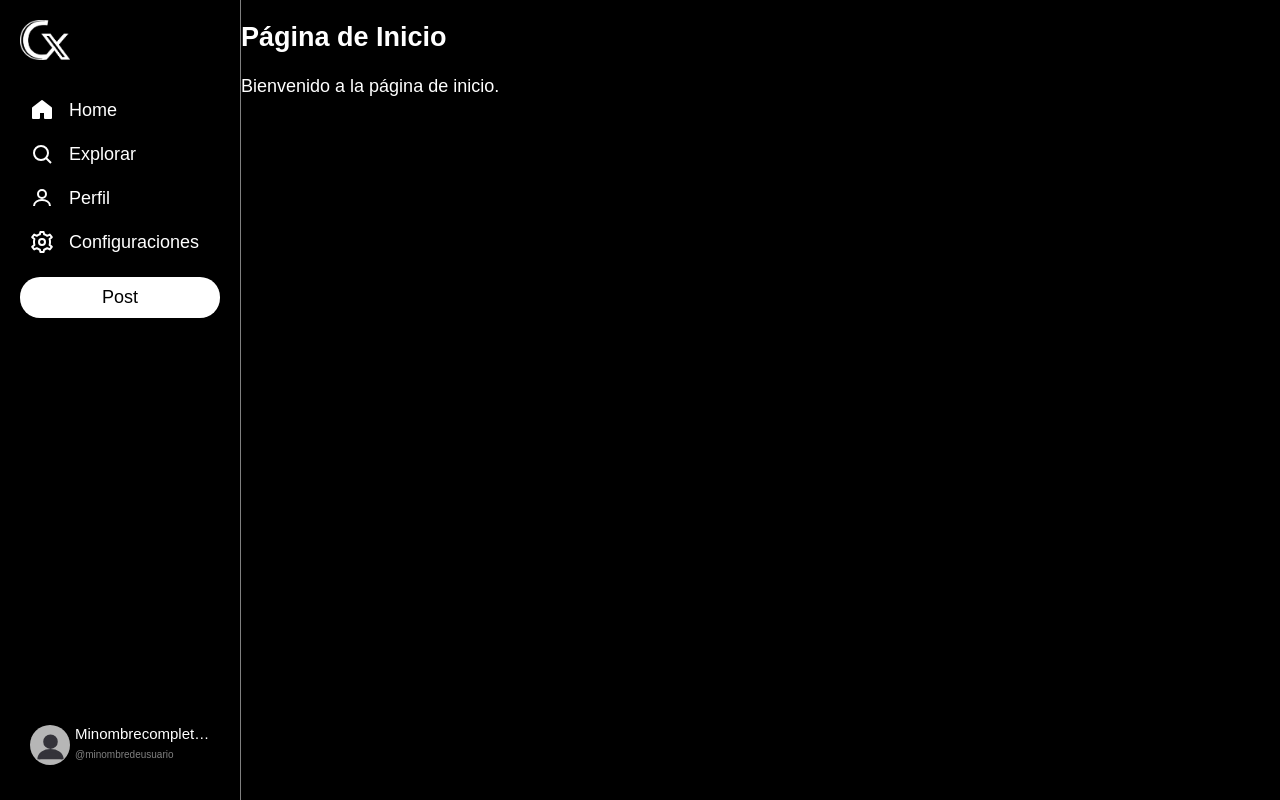
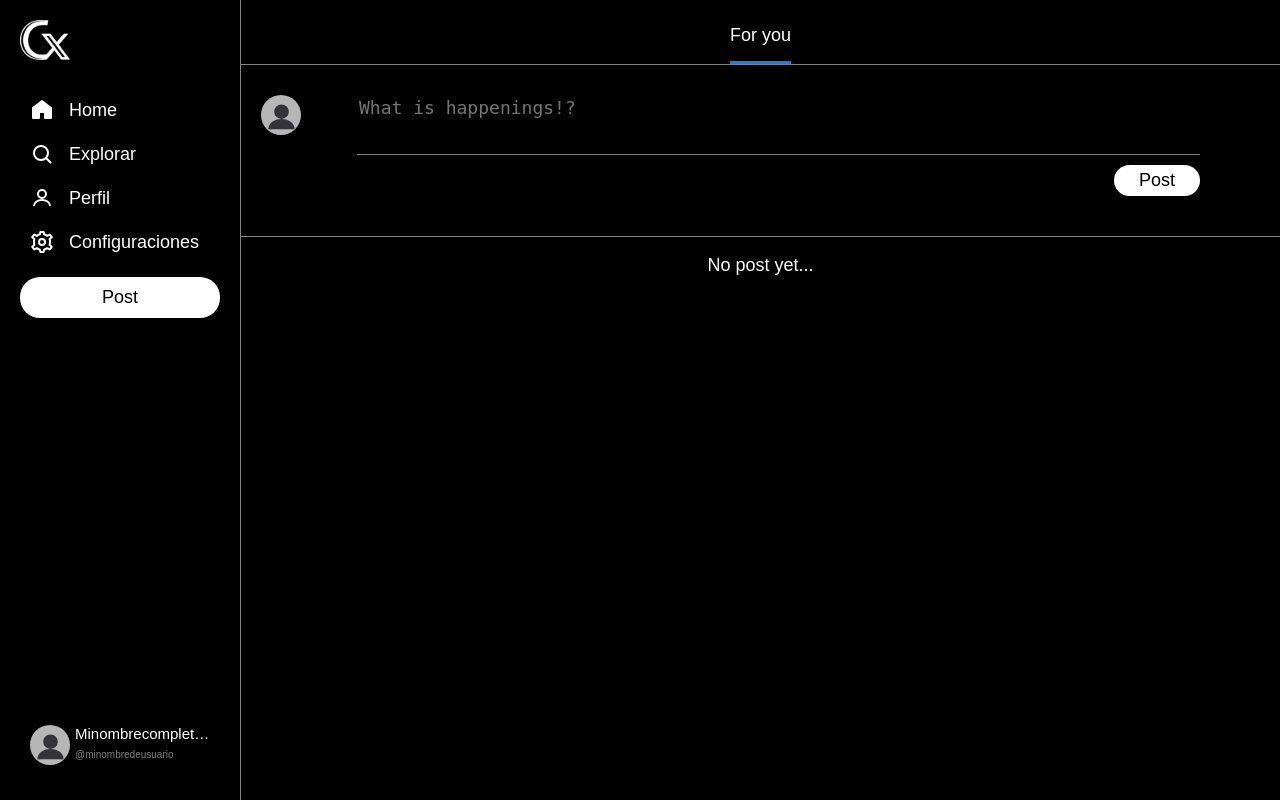
Before and after one commit to MarcosDPG/copyX, a Django app: page / in a window 1280 px wide. Run offline with Django 4.2, Linux system fonts and the light colour scheme.

Commit message:
feat(frontend): Modified home partial and set styles

```diff
--- a/frontend/static/css/base.css
+++ b/frontend/static/css/base.css
@@ -136,3 +136,84 @@ main {
     white-space: nowrap;
     overflow: hidden;
 }
+
+.post_compose_container {
+    margin: 30px 20px;
+    display: flex;
+    flex-direction: row;
+}
+
+.post_compose_container .user_image_container {
+    display: flex;
+    flex-direction: column;
+    justify-content: start;
+}
+
+.post_compose_container .textarea_container {
+    display: flex;
+    flex-direction: column;
+    align-items: flex-end;
+    width: calc(100% - 160px);
+    margin: 0px 60px;
+}
+
+.post_compose_container .textarea_container textarea {
+    width: 100%;
+    background-color: transparent;
+    border: none;
+    color: white;
+    resize: none;
+    overflow: hidden;
+    min-height: 40px;
+    font-size: 18px;
+    padding-bottom: 15px;
+    border-bottom: 1px solid grey;
+}
+
+.post_compose_container .textarea_container textarea:focus {
+    outline: none;
+}
+
+.post_compose_container .textarea_container .btn {
+    padding: 5px 25px;
+}
+
+/* HOME CSS */
+
+.home_menu {
+    display: flex;
+    flex-direction: row;
+    justify-content: space-evenly;
+    width: 100%;
+    border-bottom: 1px solid grey;
+}
+
+.option_home_menu {
+    display: flex;
+    justify-content: center;
+    align-content: center;
+    padding-top: 10px;
+    width: 100%;
+}
+
+.option_home_menu:hover {
+    background-color: rgb(52, 52, 52);
+    cursor: pointer;
+}
+
+.option_home_menu p {
+    padding: 15px 0px;
+    margin: 0px;
+}
+
+.option_home_menu p.selected {
+    border-bottom: 3px solid rgb(0, 132, 255);
+}
+
+#post_container {
+    border-top: 1px solid grey;
+    display: flex;
+    flex-direction: column;
+    justify-content: center;
+    align-items: center;
+}
--- a/frontend/static/js/base.js
+++ b/frontend/static/js/base.js
@@ -1,4 +1,12 @@
 document.addEventListener("DOMContentLoaded", function () {
+
+    const textarea = document.querySelector(".post_compose_container .textarea_container textarea");
+
+    textarea.addEventListener("input", function () {
+        this.style.height = "auto";
+        this.style.height = (this.scrollHeight) + "px";
+    });
+
     document.querySelectorAll(".nav-link").forEach(link => {
         link.addEventListener("click", function (e) {
             e.preventDefault();
--- a/frontend/templates/partials/home.html
+++ b/frontend/templates/partials/home.html
@@ -1,2 +1,11 @@
-<h2>Página de Inicio</h2>
-<p>Bienvenido a la página de inicio.</p>
+<div>
+    <div class="home_menu">
+        <div class="option_home_menu">
+            <p class="selected">For you</p>
+        </div>
+    </div>
+    {% include 'partials/post_compose.html' %}
+    <div id="post_container">
+        <p>No post yet...</p>
+    </div>
+</div>
```
